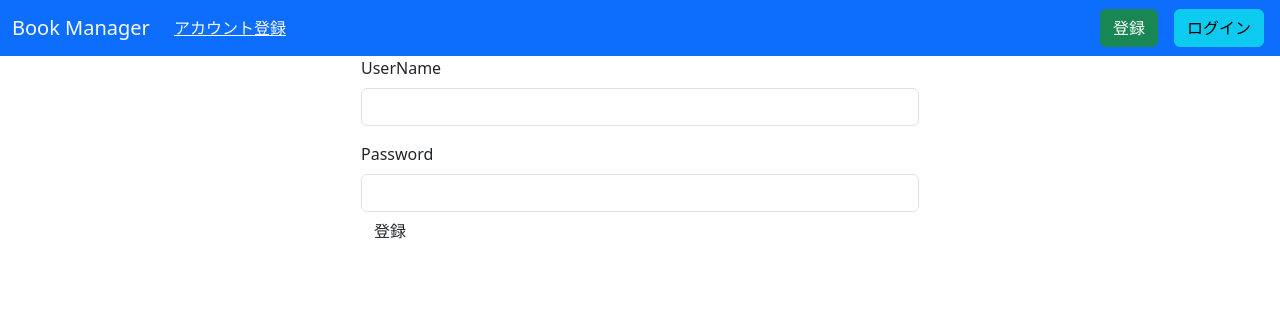
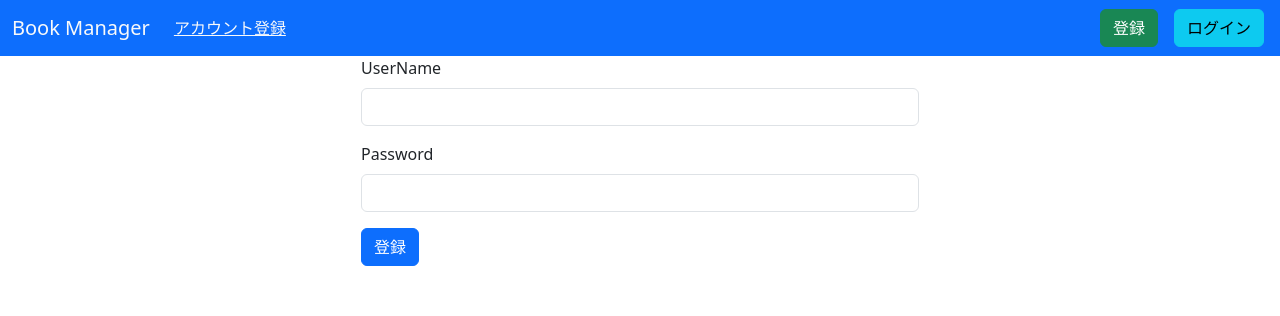
Before and after one commit to Paspenta/Paspenta_bookmanager, a Flask app: page /auth/register in a window 1280 px wide. Shown: the top 316 px of the page. Run offline with Flask 3, Linux system fonts and the light colour scheme.

Commit message:
fix button

```diff
--- a/bookmanager/templates/auth/login.html
+++ b/bookmanager/templates/auth/login.html
@@ -13,7 +13,7 @@
                 <label for="Password" class="form-label">Password</label>
                 <input type="password" name="Password" id="Password" class="form-control" required>
             </div>
-            <button type="submit" class="btn bth-primary">ログイン</button>
+            <button type="submit" class="btn btn-primary mt-3">ログイン</button>
         </form>
     </div>
 {% endblock %}
--- a/bookmanager/templates/auth/register.html
+++ b/bookmanager/templates/auth/register.html
@@ -13,7 +13,7 @@
                 <label for="Password" class="form-label">Password</label>
                 <input type="password" name="Password" id="Password" class="form-control" required>
             </div>
-            <button type="submit" class="btn bth-primary">登録</button>
+            <button type="submit" class="btn btn-primary mt-3">登録</button>
         </form>
     </div>
 {% endblock %}
```
